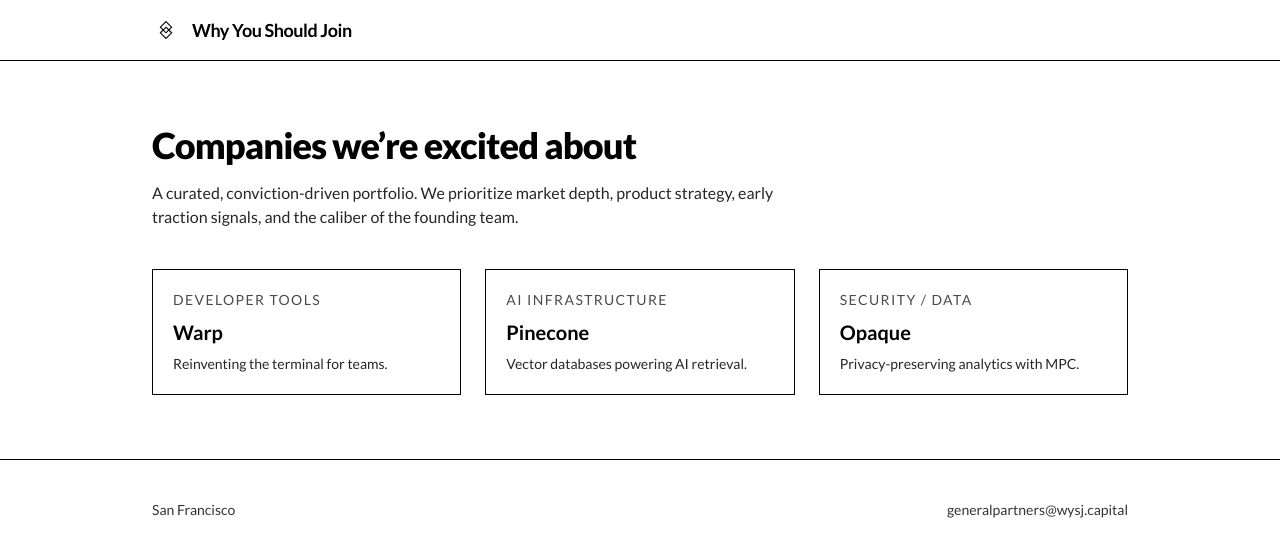
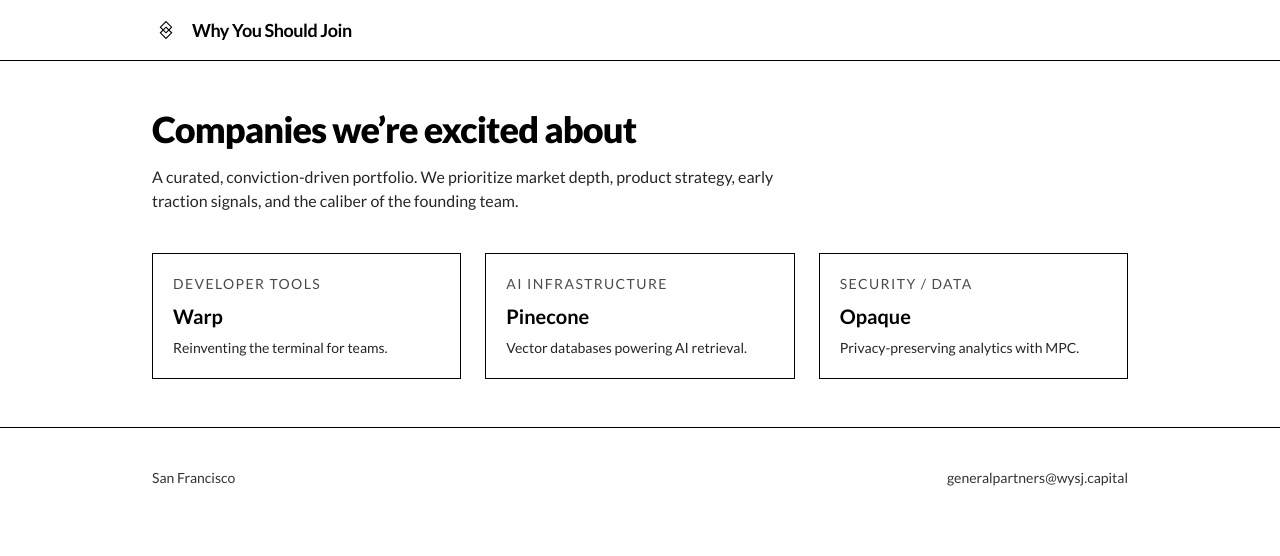
Before and after one commit to seankohli42-ctrl/Why-You-Should-Join, a Next.js app: page /portfolio in a window 1280 px wide. Shown: the top 556 px of the page. Built offline with nearby package versions, Linux system fonts and the light colour scheme.

Commit message:
Add files via upload
Updated portfolio page

```diff
--- a/src/app/portfolio/page.tsx
+++ b/src/app/portfolio/page.tsx
@@ -18,7 +18,7 @@
   return (
     <div className="min-h-screen bg-white text-black">
       <Header />
-      <main className="mx-auto max-w-5xl px-6 py-16">
+      <main className="mx-auto max-w-5xl px-6 py-12">
         <h1 className="text-4xl font-black tracking-tight">Companies we’re excited about</h1>
         <p className="mt-4 opacity-85 max-w-2xl">
           A curated, conviction-driven portfolio. We prioritize market depth, product strategy, early traction
```
